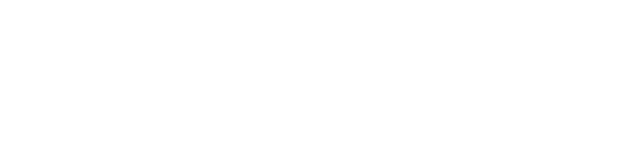
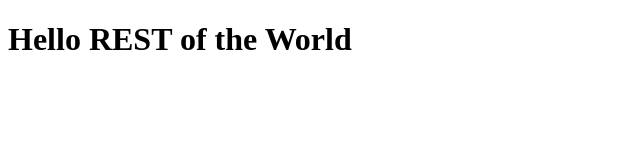
Before and after one commit to pilipino22/pilipino22.github.io, a plain HTML site: page index.html in a window 1280 px wide. Shown: the whole page, without its empty margins (0-640 px from the left). Drawn offline with Linux system fonts and the light colour scheme.

Commit message:
index.html

```diff
--- a/index.html
+++ b/index.html
@@ -5,6 +5,6 @@
     <title>Hello World</title>
 </head>
 <body>
-
+<h1>Hello REST of the World</h1>
 </body>
 </html>
```
